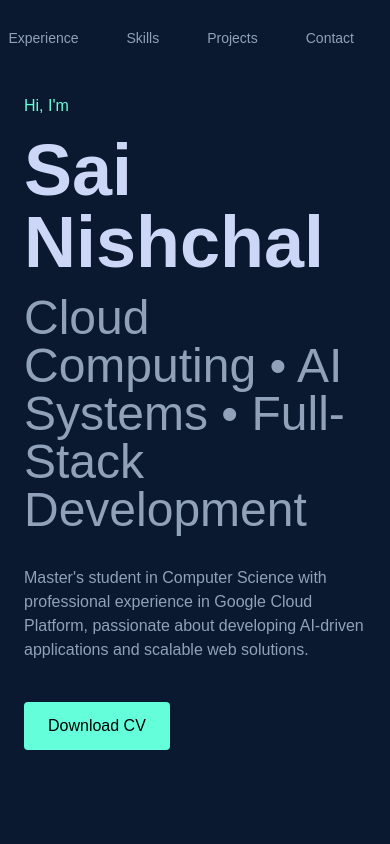
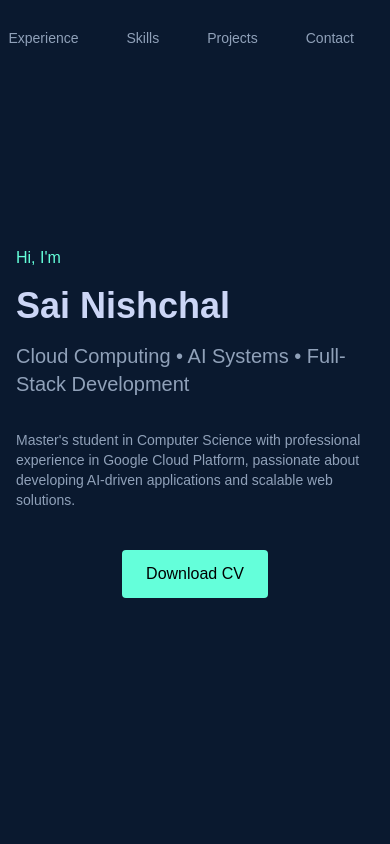
Before and after one commit to GoliBhai/abhiramportfolio, a Next.js app: page / in a window 390 px wide. Shown: the top 844 px of the page. Built offline with nearby package versions, Linux system fonts and the light colour scheme.

Commit message:
final portfolio cleanup

```diff
--- a/app/page.tsx
+++ b/app/page.tsx
@@ -13,27 +13,27 @@ export default function Home() {
       <Navbar />
 
       <main className="min-h-screen bg-[#0a192f] text-[#ccd6f6]">
-        <div className="max-w-6xl mx-auto px-6">
-          <section className="min-h-screen flex flex-col justify-center">
+        <div className="max-w-6xl mx-auto px-4 md:px-6">
+          <section className="min-h-screen flex flex-col justify-center py-20 md:py-0">
             <p className="text-[#64ffda] mb-4">
               Hi, I'm
             </p>
 
-            <h1 className="text-7xl font-bold">
+            <h1 className="text-4xl md:text-7xl font-bold">
               Sai Nishchal
             </h1>
 
-            <h3 className="text-5xl text-slate-400 mt-4">
+            <h3 className="text-xl md:text-5xl text-slate-400 mt-4">
               Cloud Computing • AI Systems • Full-Stack Development
             </h3>
 
-            <p className="max-w-xl mt-8 text-slate-400">
+            <p className="max-w-xl mt-8 text-slate-400 text-sm md:text-base">
               Master's student in Computer Science with professional
               experience in Google Cloud Platform, passionate about developing AI-driven
               applications and scalable web solutions.
             </p>
 
-            <div className="mt-10">
+            <div className="mt-10 flex justify-center md:justify-start">
               <button
                 onClick={() => {
                   const link = document.createElement("a");
```
